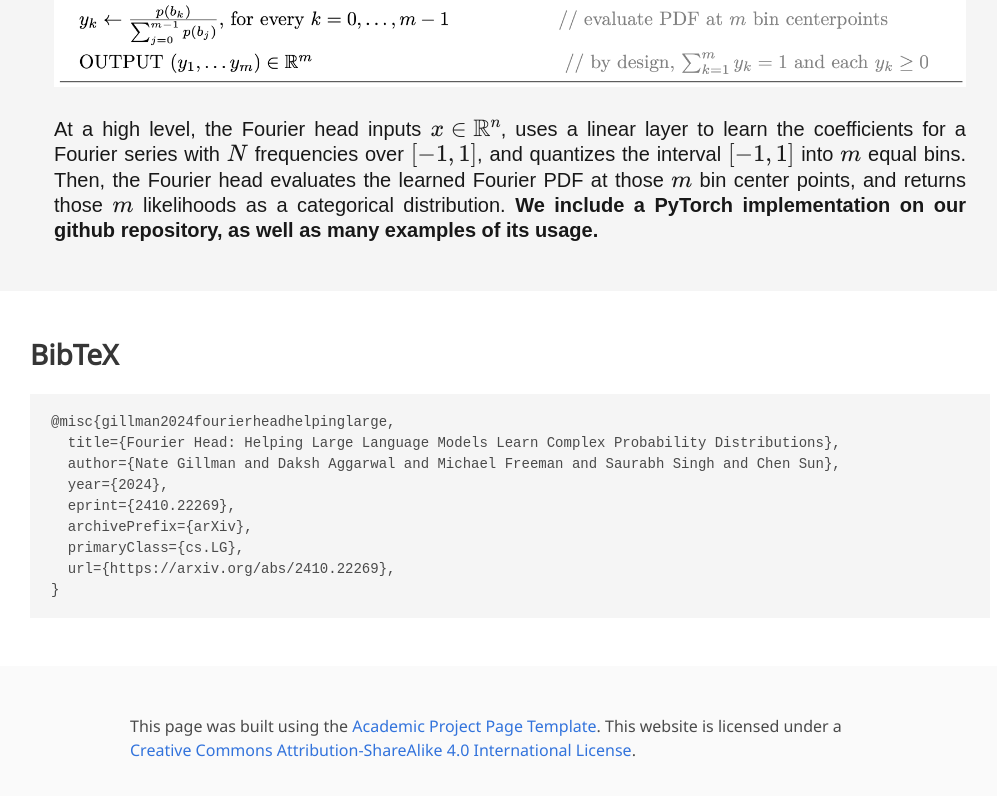
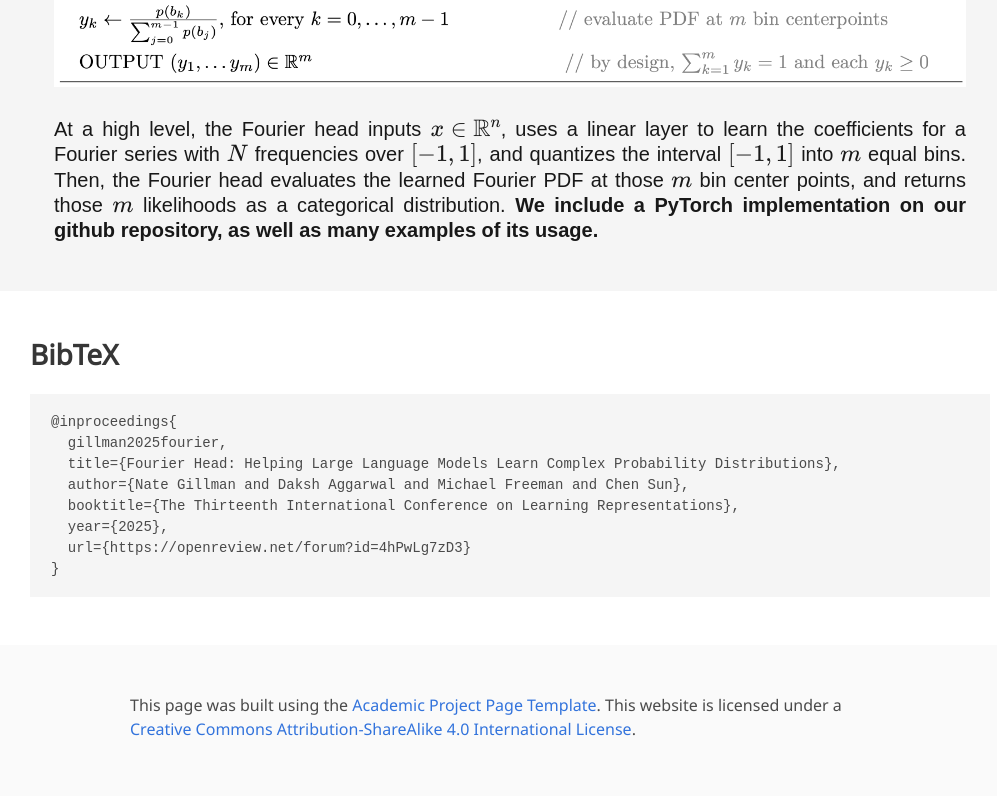
Before and after one commit to nate-gillman/professional-site, a plain HTML site: page fourier-head.html in a window 1280 px wide. Shown: the part 3975-4771 px from the top of the page, without its empty margins (130-1127 px from the left). Drawn offline with nearby package versions, Linux system fonts and the light colour scheme; some icons are missing; a web font is replaced by a local one.

Commit message:
update Fourier Head to ICLR citation (#28)

```diff
--- a/fourier-head.html
+++ b/fourier-head.html
@@ -460,14 +460,13 @@
     <div class="container is-max-desktop content">
       <h2 class="title">BibTeX</h2>
       <pre>
-<code>@misc{gillman2024fourierheadhelpinglarge,
+<code>@inproceedings{
+  gillman2025fourier,
   title={Fourier Head: Helping Large Language Models Learn Complex Probability Distributions},
-  author={Nate Gillman and Daksh Aggarwal and Michael Freeman and Saurabh Singh and Chen Sun},
-  year={2024},
-  eprint={2410.22269},
-  archivePrefix={arXiv},
-  primaryClass={cs.LG},
-  url={https://arxiv.org/abs/2410.22269},
+  author={Nate Gillman and Daksh Aggarwal and Michael Freeman and Chen Sun},
+  booktitle={The Thirteenth International Conference on Learning Representations},
+  year={2025},
+  url={https://openreview.net/forum?id=4hPwLg7zD3}
 }</code></pre>
     </div>
 </section>
```
